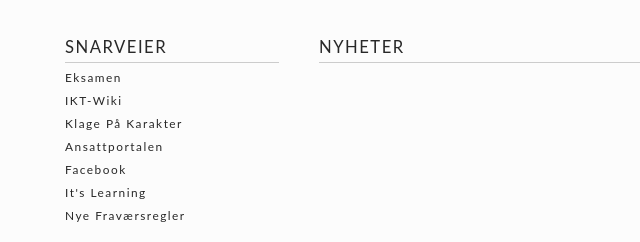
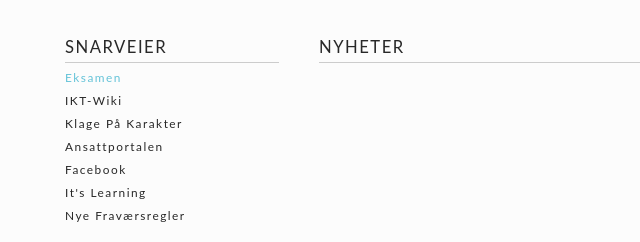
Before and after one commit to emlie/skivgs-redesign, a plain HTML site: page index.html in a window 1280 px wide. In both pictures the pointer is over the link "Eksamen". Shown: the part 359-601 px from the top of the page, 0-640 px from the left. Drawn offline with nearby package versions, Linux system fonts and the light colour scheme.

Commit message:
edit shortcuts a:hover color

```diff
--- a/css/master.css
+++ b/css/master.css
@@ -393,6 +393,11 @@ ul,
 
 .shortcuts ul li a {
   color: inherit;
+  transition: var(--smooth);
+}
+
+.shortcuts ul li a:hover {
+  color: var(--ski-blue-lighter);
 }
 
 
```
